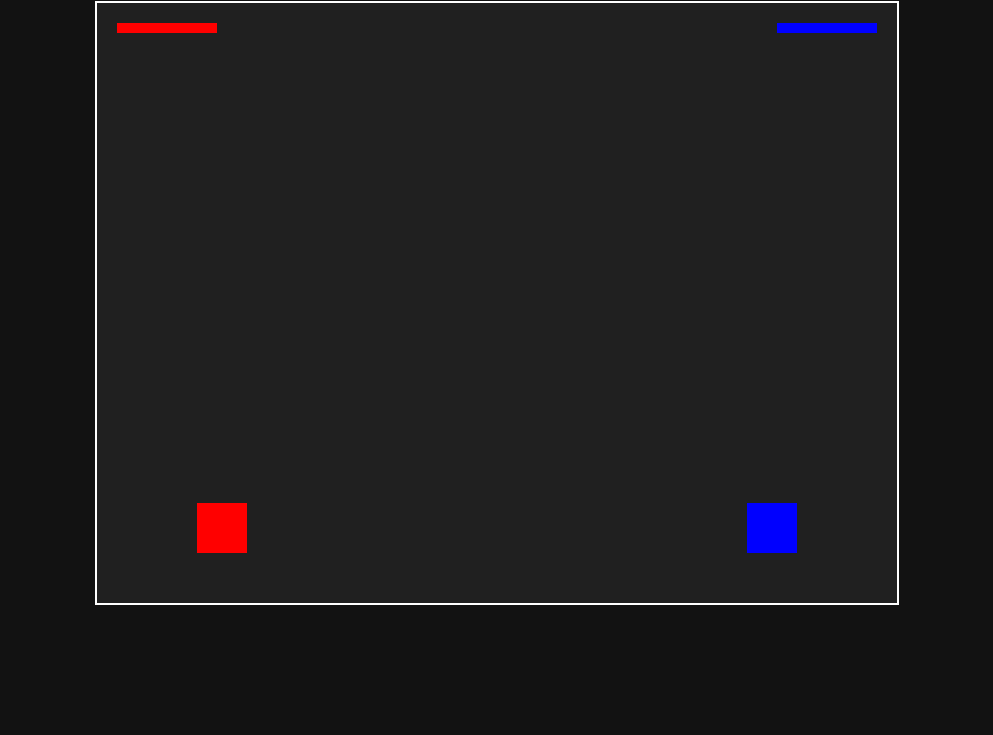
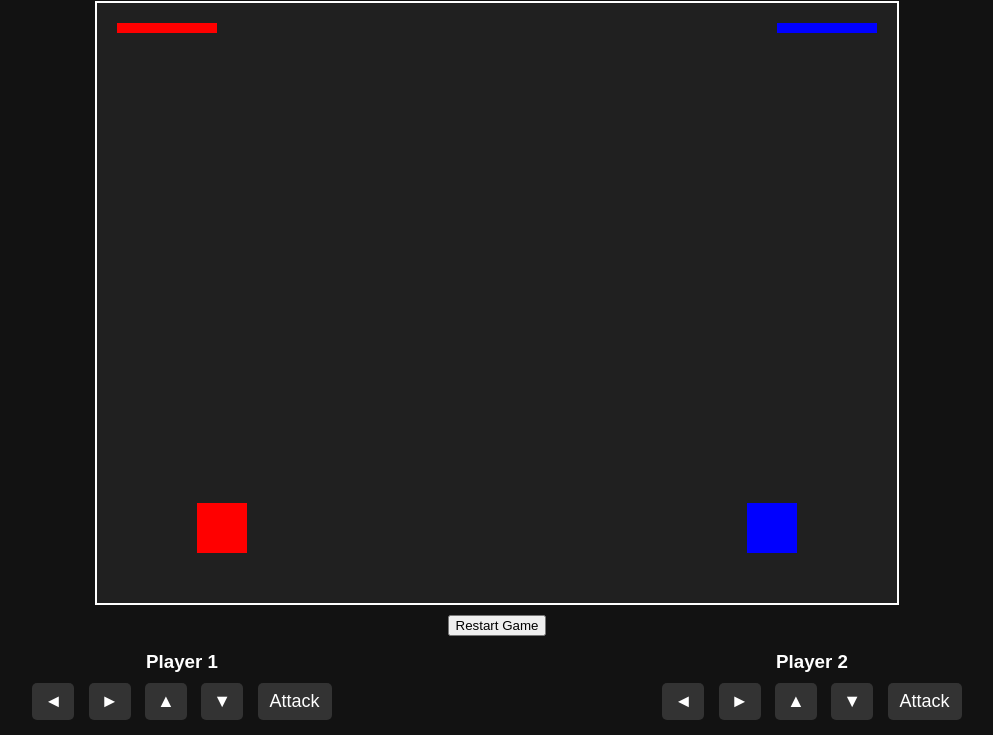
Before and after one commit to Aansh-GSD/Notifyer, a plain HTML site: page index.html in a window 1280 px wide. Shown: the part 79-814 px from the top of the page, without its empty margins (143-1136 px from the left). Drawn offline with Linux system fonts and the light colour scheme.

Commit message:
Update index.html

```diff
--- a/index.html
+++ b/index.html
@@ -9,6 +9,27 @@
 <body>
   <h1>2-Player Fighter Game</h1>
   <canvas id="gameCanvas" width="800" height="600"></canvas>
+  <div id="controls">
+    <button onclick="restartGame()">Restart Game</button>
+  </div>
+  <div id="touch-controls">
+    <div id="p1-controls">
+      <h3>Player 1</h3>
+      <button ontouchstart="keys.a=true" ontouchend="keys.a=false">◄</button>
+      <button ontouchstart="keys.d=true" ontouchend="keys.d=false">►</button>
+      <button ontouchstart="keys.w=true" ontouchend="keys.w=false">▲</button>
+      <button ontouchstart="keys.s=true" ontouchend="keys.s=false">▼</button>
+      <button ontouchstart="keys[' '] = true" ontouchend="keys[' '] = false">Attack</button>
+    </div>
+    <div id="p2-controls">
+      <h3>Player 2</h3>
+      <button ontouchstart="keys.ArrowLeft=true" ontouchend="keys.ArrowLeft=false">◄</button>
+      <button ontouchstart="keys.ArrowRight=true" ontouchend="keys.ArrowRight=false">►</button>
+      <button ontouchstart="keys.ArrowUp=true" ontouchend="keys.ArrowUp=false">▲</button>
+      <button ontouchstart="keys.ArrowDown=true" ontouchend="keys.ArrowDown=false">▼</button>
+      <button ontouchstart="keys.Enter=true" ontouchend="keys.Enter=false">Attack</button>
+    </div>
+  </div>
   <script src="script.js"></script>
 </body>
 </html>
```
